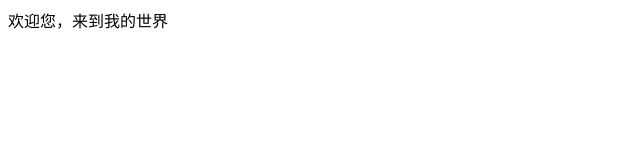
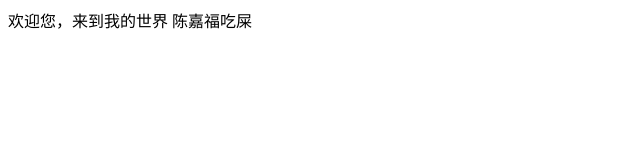
Before and after one commit to wjl57713/wjl57713.github.io, a plain HTML site: page index.html in a window 1280 px wide. Shown: the whole page, without its empty margins (0-640 px from the left). Drawn offline with Linux system fonts and the light colour scheme.

Commit message:
第二次修改完成

```diff
--- a/index.html
+++ b/index.html
@@ -8,5 +8,6 @@
 </head>
 <body>
 	欢迎您，来到我的世界
+	陈嘉福吃屎
 </body>
 </html>
```
